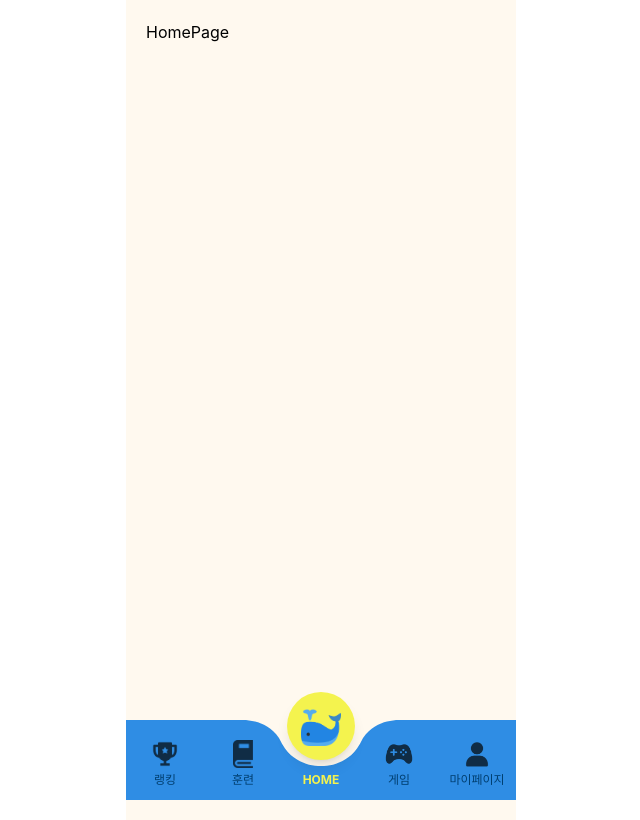
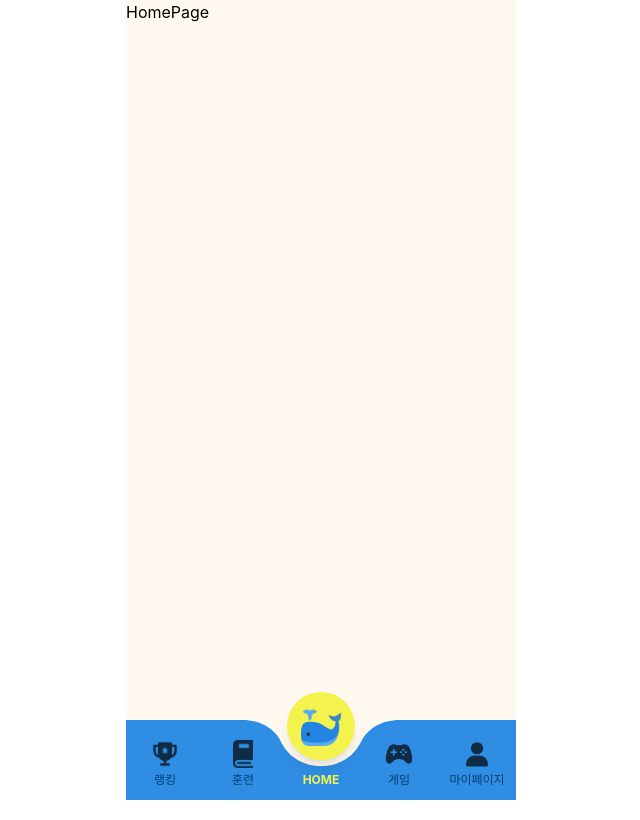
Before and after one commit to READLE-SKTHON/readle-fe, a React (Vite) app: page / in a window 1280 px wide. Shown: the whole page, without its empty margins (319-959 px from the left). Built offline with nearby package versions, Linux system fonts and the light colour scheme.

Commit message:
🐛 fix: AppLayout 상단 여백 제거로 푸터 하단 여백 수정

```diff
--- a/src/layouts/AppLayout.tsx
+++ b/src/layouts/AppLayout.tsx
@@ -2,7 +2,7 @@ import { Outlet } from "react-router-dom";
 
 export default function AppLayout() {
   return (
-    <div className="mx-auto min-h-screen w-full max-w-97.5 px-5 pt-5 bg-[#FFF9EF]">
+    <div className="mx-auto min-h-screen w-full max-w-97.5 bg-[#FFF9EF]">
       <Outlet />
     </div>
   );
```
